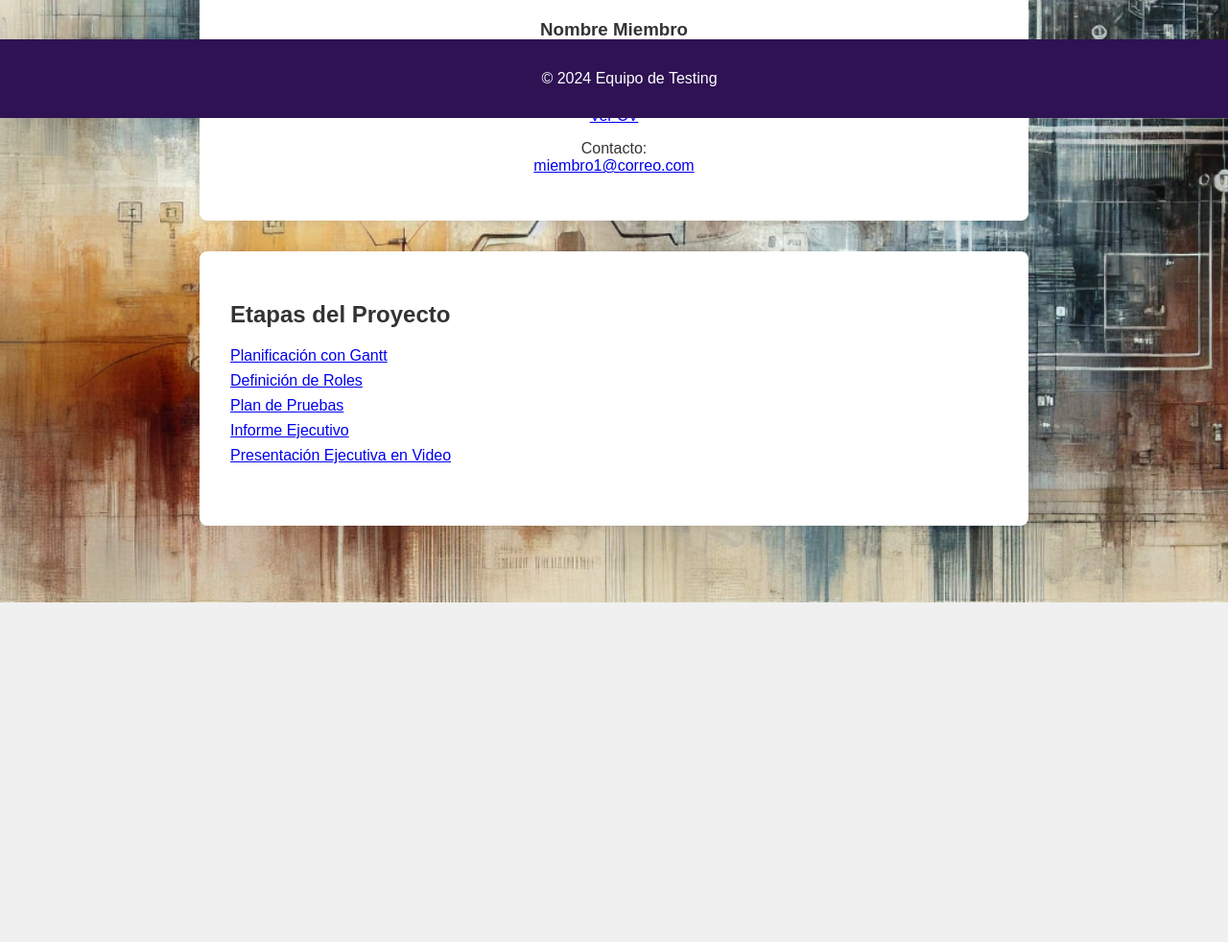
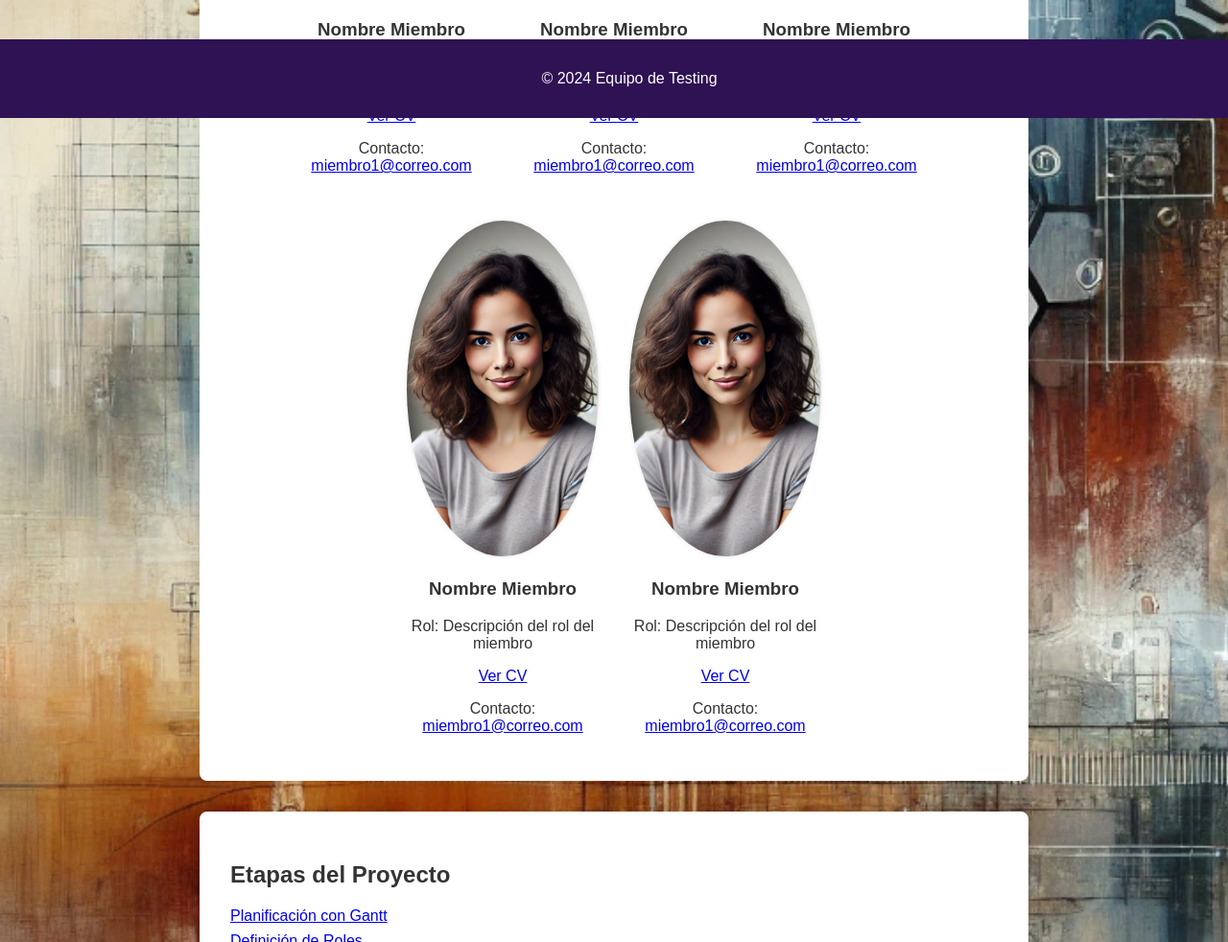
Before and after one commit to paulaosores9/Proyecto-Testing-2024, a plain HTML site: page Portfolio2024/index.html in a window 1280 px wide. Shown: the part 677-1659 px from the top of the page at 96% size. Before the commit the page ends 1305 px from the top, so only its background shows below. Drawn offline with Linux system fonts and the light colour scheme.

Commit message:
index.html

```diff
--- a/Portfolio2024/index.html
+++ b/Portfolio2024/index.html
@@ -19,6 +19,7 @@
     <section id="about">
         <h2>Acerca del Equipo</h2>
         <div class="team-members">
+            <!-- Paula -->
             <div class="member">
                 <img src="images/foto_perfil.webp" alt="Foto de Nombre Miembro">
                 <h3>Nombre Miembro</h3>
@@ -26,7 +27,42 @@
                 <a href="cv1.pdf">Ver CV</a>
                 <p>Contacto: <a href="mailto:miembro1@correo.com">miembro1@correo.com</a></p>
             </div>
-            <!-- Repetir para cada miembro del equipo -->
+
+            <!-- Oriana -->
+            <div class="member">
+                <img src="images/foto_perfil.webp" alt="Foto de Nombre Miembro">
+                <h3>Nombre Miembro</h3>
+                <p>Rol: Descripción del rol del miembro</p>
+                <a href="cv1.pdf">Ver CV</a>
+                <p>Contacto: <a href="mailto:miembro1@correo.com">miembro1@correo.com</a></p>
+            </div>
+
+            <!-- Laura -->
+            <div class="member">
+                <img src="images/foto_perfil.webp" alt="Foto de Nombre Miembro">
+                <h3>Nombre Miembro</h3>
+                <p>Rol: Descripción del rol del miembro</p>
+                <a href="cv1.pdf">Ver CV</a>
+                <p>Contacto: <a href="mailto:miembro1@correo.com">miembro1@correo.com</a></p>
+            </div>
+
+            <!-- Jennifer -->
+            <div class="member">
+                <img src="images/foto_perfil.webp" alt="Foto de Nombre Miembro">
+                <h3>Nombre Miembro</h3>
+                <p>Rol: Descripción del rol del miembro</p>
+                <a href="cv1.pdf">Ver CV</a>
+                <p>Contacto: <a href="mailto:miembro1@correo.com">miembro1@correo.com</a></p>
+            </div>
+
+            <!-- Pamela -->
+            <div class="member">
+                <img src="images/foto_perfil.webp" alt="Foto de Nombre Miembro">
+                <h3>Nombre Miembro</h3>
+                <p>Rol: Descripción del rol del miembro</p>
+                <a href="cv1.pdf">Ver CV</a>
+                <p>Contacto: <a href="mailto:miembro1@correo.com">miembro1@correo.com</a></p>
+            </div>
         </div>
     </section>
 
```
